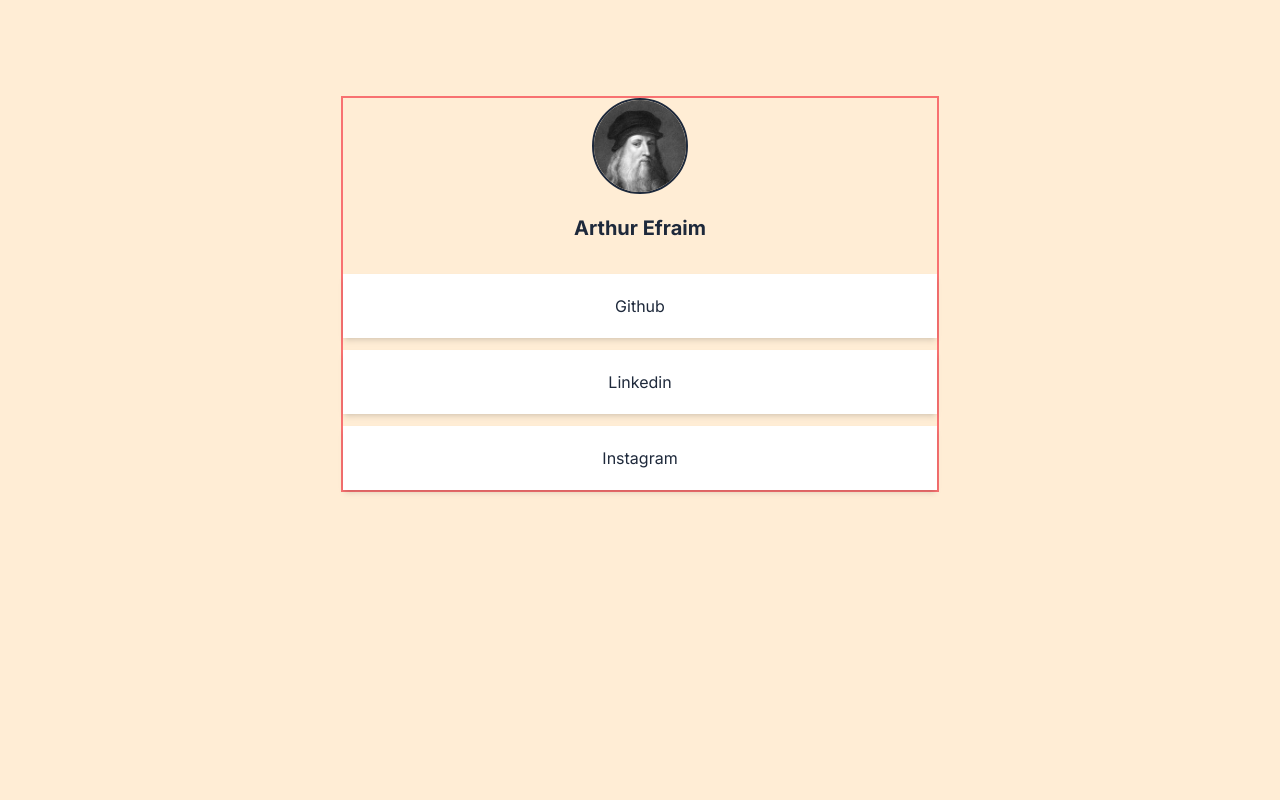
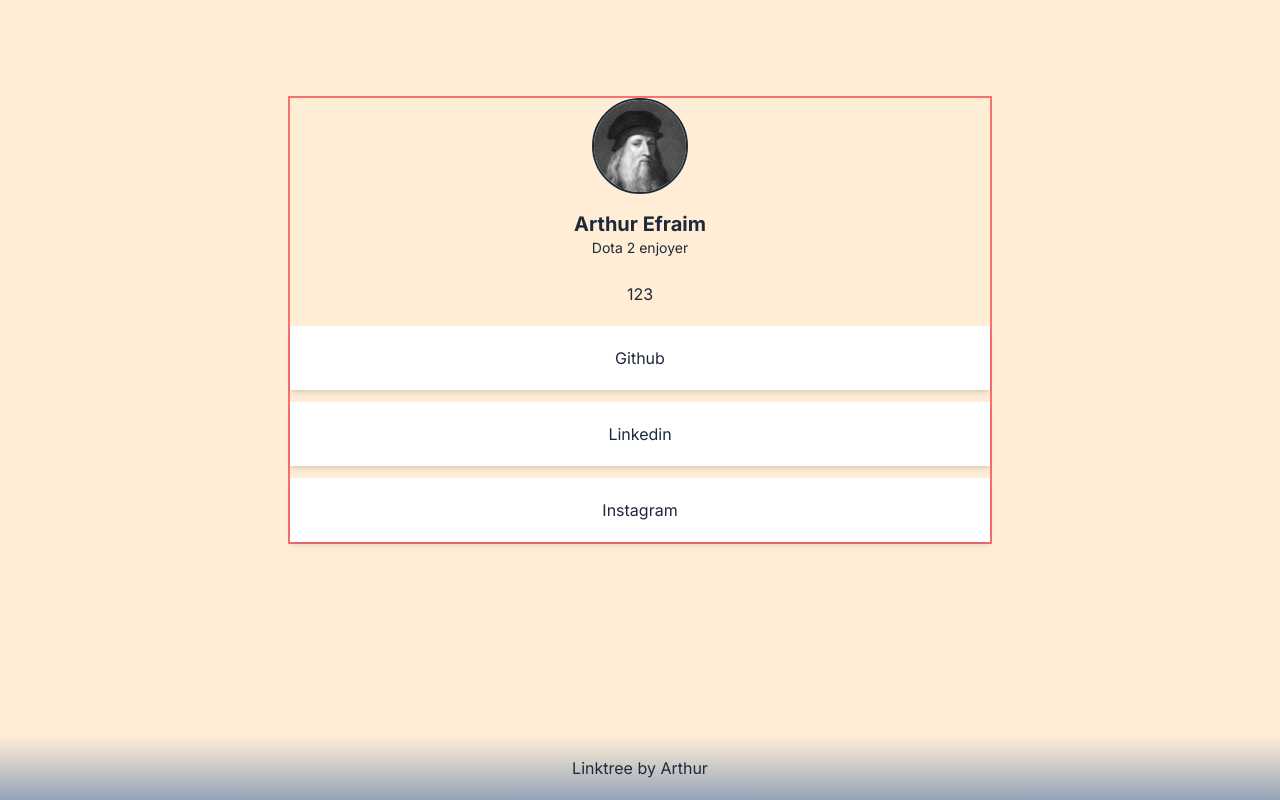
Before and after one commit to efraimarthur/linktree, a Next.js app: page / in a window 1280 px wide. Built offline with nearby package versions, Linux system fonts and the light colour scheme.

Commit message:
adds footer

```diff
--- a/app/page.js
+++ b/app/page.js
@@ -3,8 +3,9 @@ import profilePic from "./leonardo-da-vinci.jpg";
 
 export default function Home() {
   return (
-    <main className="flex min-h-screen flex-col items-center justify-between py-24 md:p-24 bg-orange-100">
-      <div className="div text-slate-800 border-2 border-red-400 w-full md:w-[55%] flex flex-col justify-center items-center">
+    <div className="min-h-screen flex flex-col justify-between bg-orange-100 text-slate-800">
+      <main className="flex flex-col items-center justify-between py-24 md:py-0 md:pt-24">
+        <div className="div border-2 border-red-400 w-full md:w-[55%] flex flex-col justify-center items-center">
           <div className="border-2 border-slate-800 rounded-full overflow-hidden h-24 w-24 bg ">
             <Image
               src={profilePic}
@@ -15,7 +16,15 @@ export default function Home() {
               placeholder="blur"
             />
           </div>
-        <p className="text-center my-5 font-bold text-xl">Arthur Efraim</p>
+          <div className="text-center py-4">
+            <p className="font-bold text-xl">Arthur Efraim</p>
+            <p className="text-sm">Dota 2 enjoyer</p>
+          </div>
+          <div className="py-2 flex">
+            <div>1</div>
+            <div>2</div>
+            <div>3</div>
+          </div>
           <div className="shadow-md bg-white w-full text-center mt-3 py-5 transition-all duration-200 ease-in-out md:hover:w-[105%] md:hover:font-extrabold">
             Github
           </div>
@@ -27,5 +36,11 @@ export default function Home() {
           </div>
         </div>
       </main>
+      <footer className="text-center">
+        <div className="py-5 bg-transparent bg-gradient-to-t from-slate-400 to-orange-100">
+          Linktree by Arthur
+        </div>
+      </footer>
+    </div>
   );
 }
```
Lines whose indentation alone changed are shown as unchanged.
